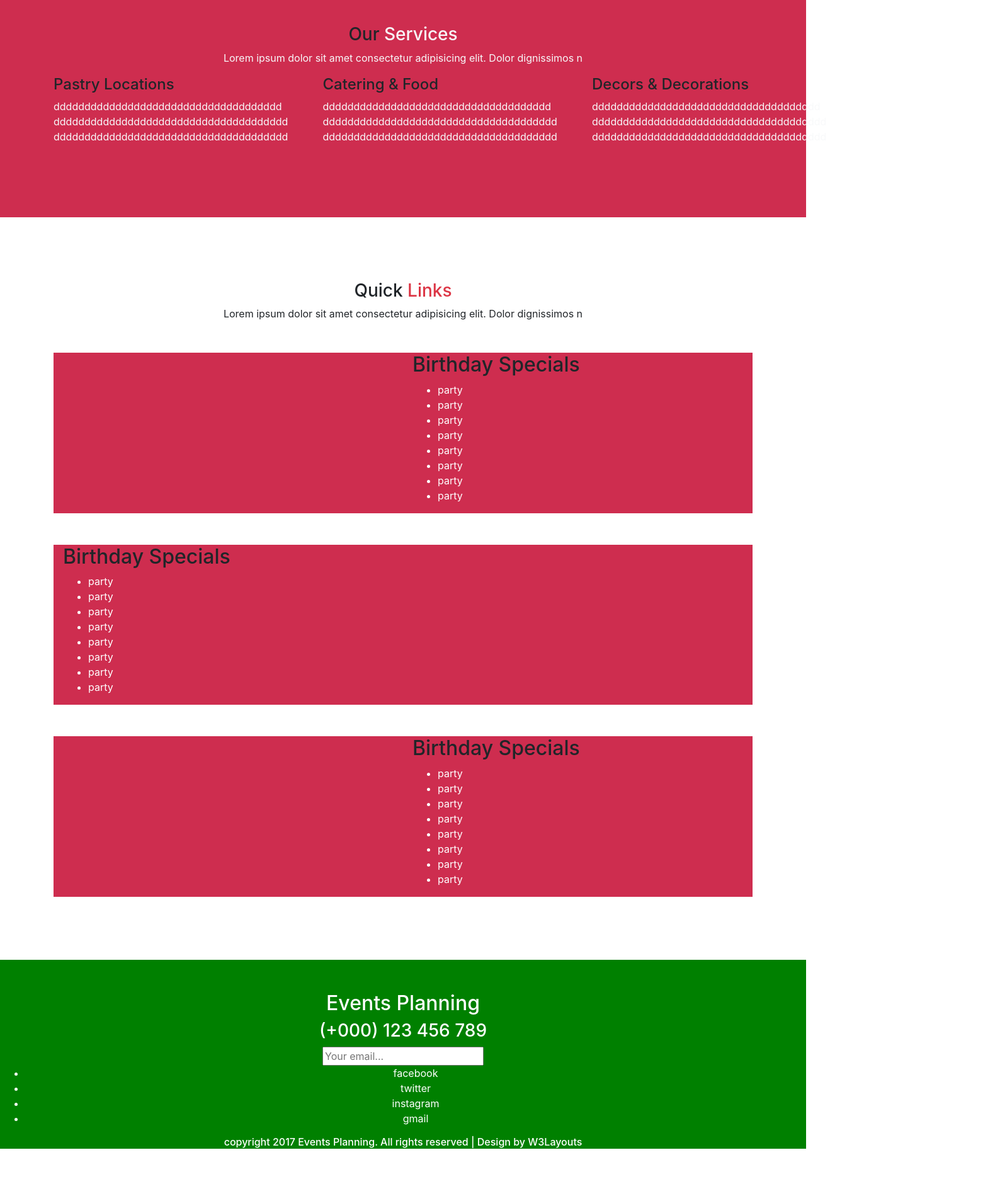
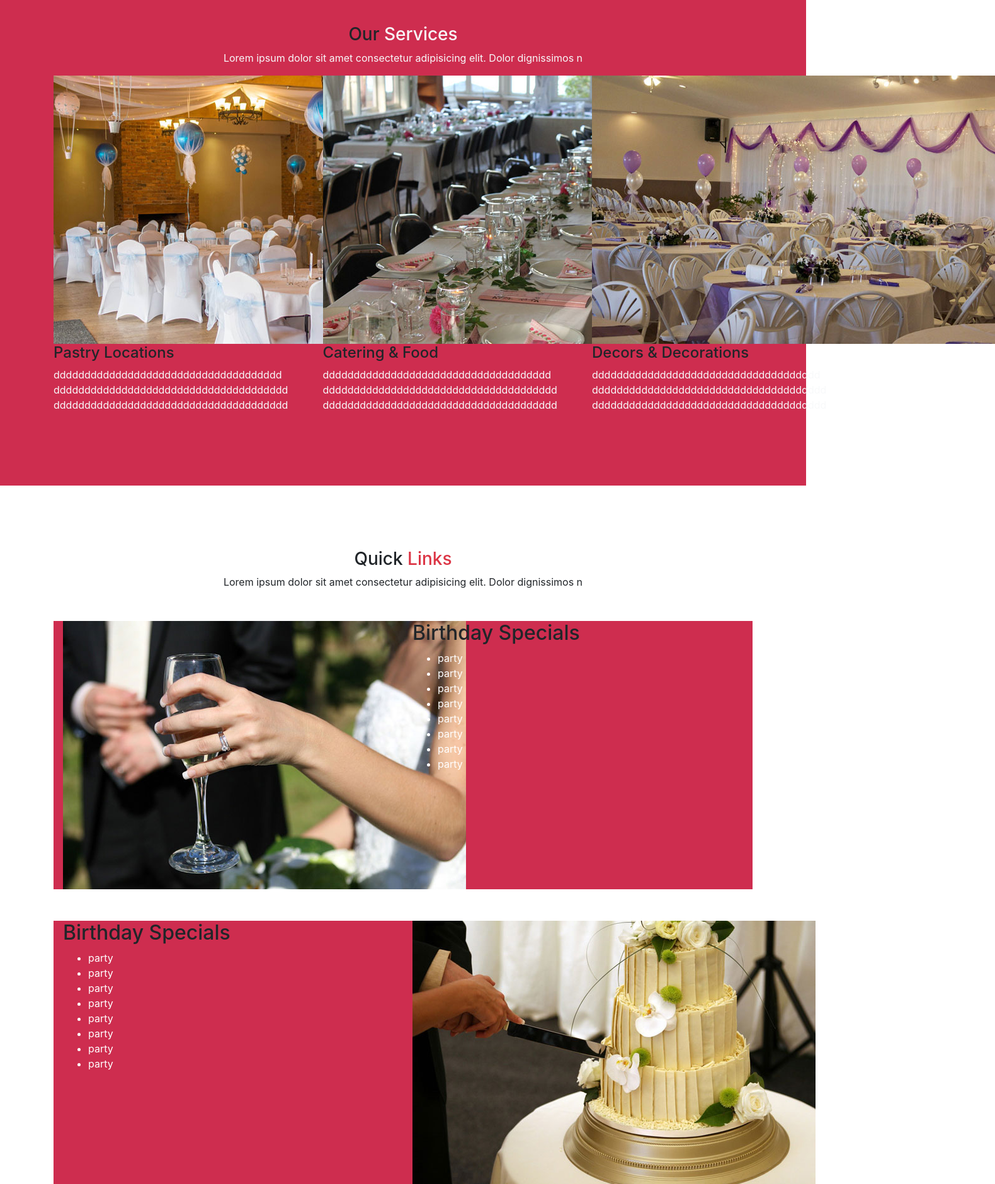
Before and after one commit to davidobodo/Learning-html-css-eventPlannerSite, a plain HTML site: page index.html in a window 1280 px wide. Shown: the part 920-2800 px from the top of the page at 63% size, 1580 px wide, since content can reach past the window. Before the commit the page ends 2744 px from the top, so only its background shows below. Drawn offline with nearby package versions, Linux system fonts and the light colour scheme.

Commit message:
uploaded all the necessary images

```diff
--- a/Sass/_footer.sass
+++ b/Sass/_footer.sass
@@ -1,5 +1,5 @@
 footer
-    background-color: green
+    background: url('../images/footer.jpg')
     color: white
     height: 300px
     padding: 50px 0
--- a/Sass/_header.sass
+++ b/Sass/_header.sass
@@ -1,3 +1,4 @@
 header
     height: 500px
-    background-color: blue
+    background: url("../images/banner.jpg")
+    color: white
--- a/index.html
+++ b/index.html
@@ -93,7 +93,7 @@
                 </div>
                 <div class="row justify-content-between">
                     <div class="col-3">
-                        <div></div>
+                        <div><img src="images/4.jpg"/></div>
                         <h4>Pastry Locations</h4>
                         <p class="text-light">ddddddddddddddddddddddddddddddddddddd
                             dddddddddddddddddddddddddddddddddddddd
@@ -102,7 +102,7 @@
 
                     </div>
                     <div class="col-3">
-                        <div></div>
+                        <div><img src="images/5.jpg"/></div>
                         <h4>Catering & Food</h4>
                         <p class="text-light">ddddddddddddddddddddddddddddddddddddd
                             dddddddddddddddddddddddddddddddddddddd
@@ -111,7 +111,7 @@
 
                     </div>
                     <div class="col-3">
-                        <div></div>
+                        <div><img src="images/9.jpg"/></div>
                         <h4>Decors & Decorations</h4>
                         <p class="text-light">ddddddddddddddddddddddddddddddddddddd
                             dddddddddddddddddddddddddddddddddddddd
@@ -130,7 +130,7 @@
                     <p>Lorem ipsum dolor sit amet consectetur adipisicing elit. Dolor dignissimos n</p>
                 </div>
                 <div class="row">
-                    <div class="col-6"></div>
+                    <div class="col-6"><img src="images/1.jpg"></div>
                     <div class="col-6">
                         <h2>Birthday Specials</h2>
                         <ul>
@@ -161,10 +161,10 @@
                         </ul>
                     </div>
 
-                    <div class="col-6"></div>
+                    <div class="col-6"><img src="images/2.jpg"></div>
                 </div>
                 <div class="row">
-                    <div class="col-6"></div>
+                    <div class="col-6"><img src="images/13.jpg"></div>
                     <div class="col-6">
                         <h2>Birthday Specials</h2>
                         <ul>
```
Also changed, not shown: Css/style.css, images/1.jpg (added), images/13.jpg (added), images/2.jpg (added), images/4.jpg (added), images/5.jpg (added), images/9.jpg (added), images/banner.jpg (added), images/footer.jpg (added), 1 other file.
